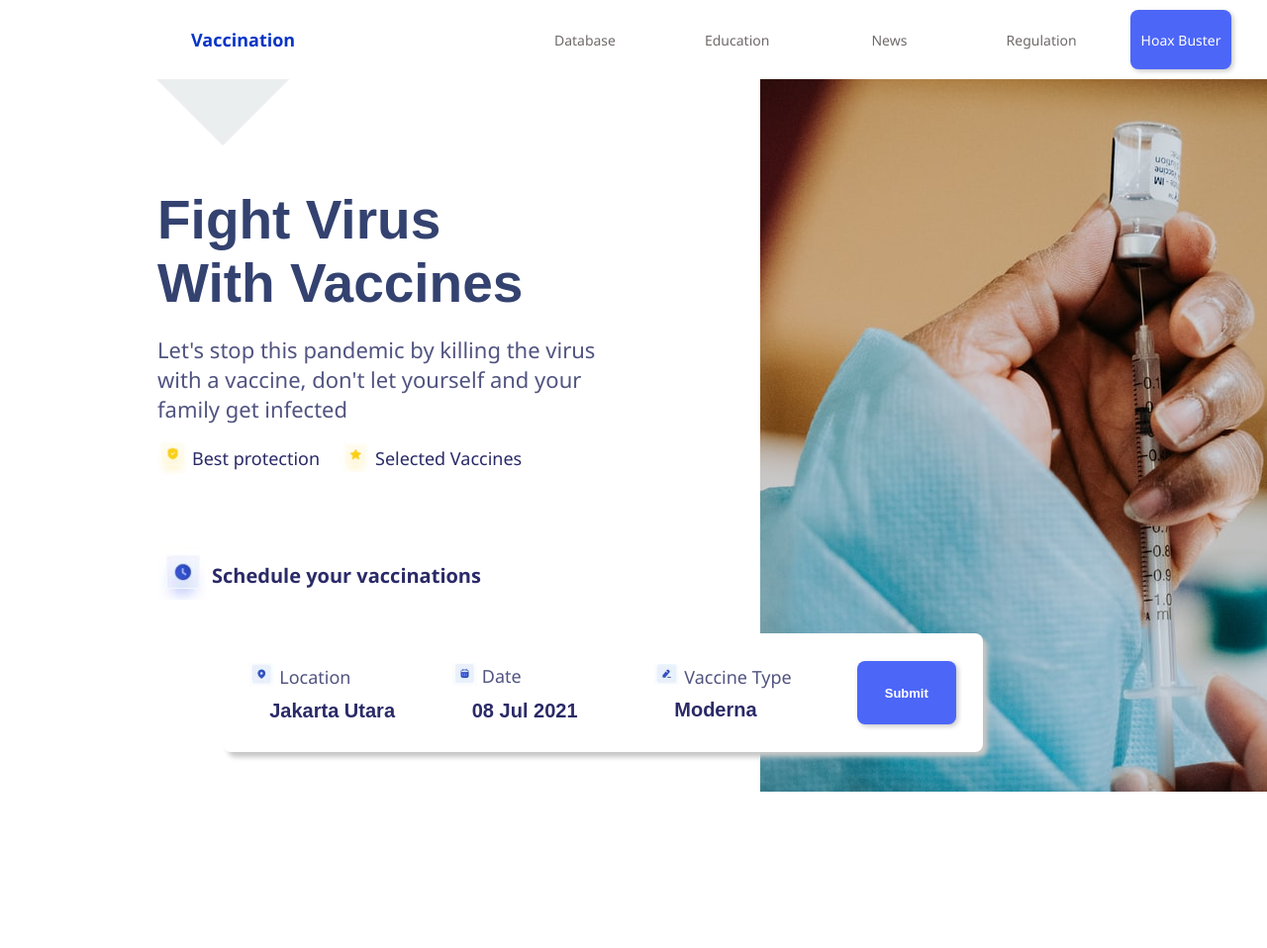
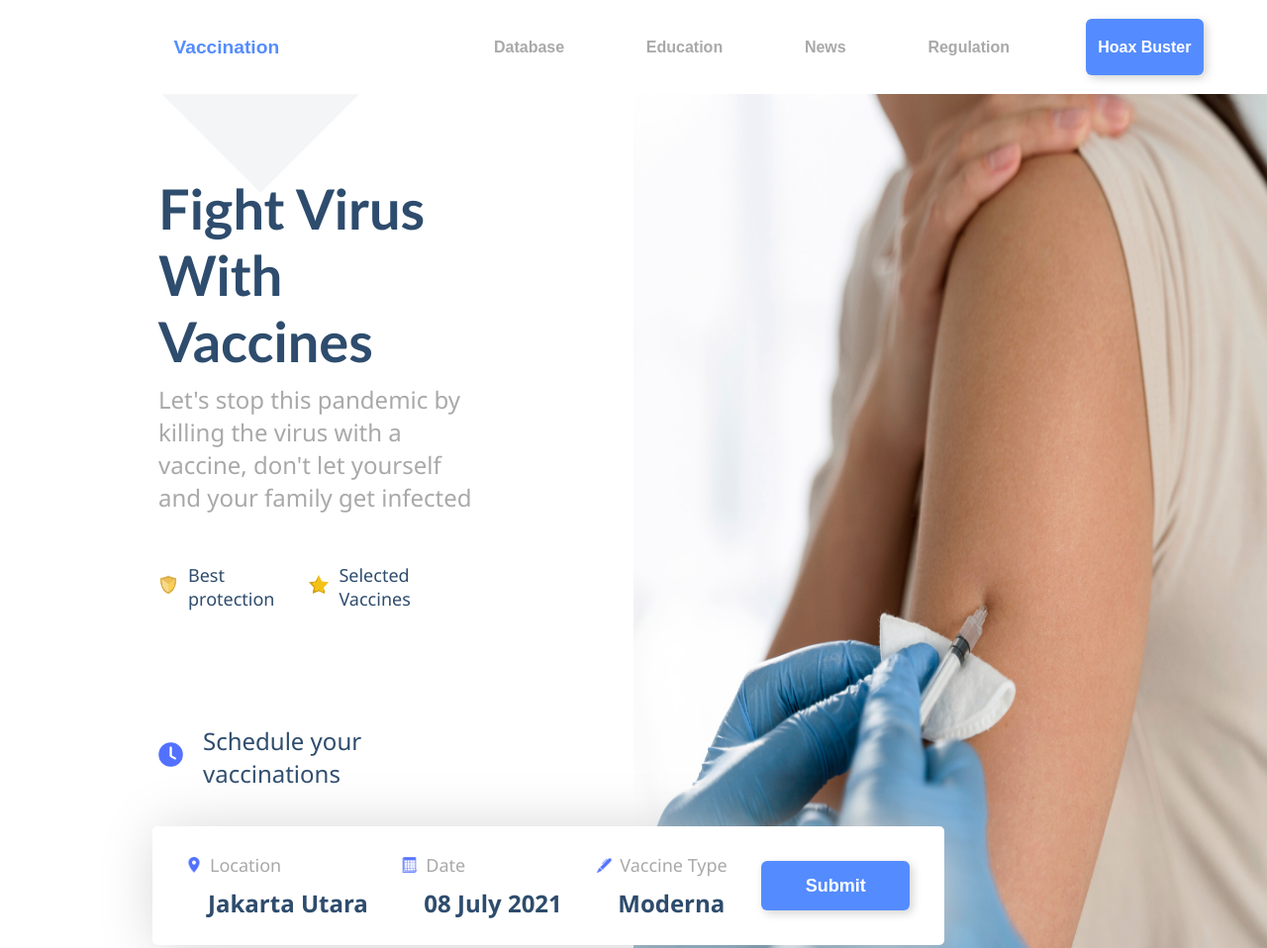
Before and after one commit to GiulianaIslas/VaccineSite, a plain HTML site: page index.html in a window 1280 px wide. Shown: the top 958 px of the page at 99% size. Before the commit the page ends 800 px from the top, so only its background shows below. Drawn offline with Linux system fonts and the light colour scheme.

Commit message:
Add files via upload

```diff
--- a/index.html
+++ b/index.html
@@ -7,79 +7,61 @@
 
 <body>
     <div class="menu">
-        <div class="menu-left">
-            <div>
-                <button class="menu-box-left">Vaccination</button>
-            </div>
+        <div menu >
+            <button class="menu-left-button" >Vaccination</button>
         </div>
         <div class="menu-right">
-            <div >
-                <button class="menu-box">Database</button>
-            </div>
-            <div>
-                <button class="menu-box">Education</button>
-            </div>
-            <div>
-                <button class="menu-box">News</button>
-            </div>
-            <div>
-                <button class="menu-box">Regulation</button>
-            </div>
-            <div>
-                <button class="menu-box-blue">Hoax Buster</button>
-            </div>
+            <button class="menu-right-button" >Database</button>
+            <button class="menu-right-button" >Education</button>
+            <button class="menu-right-button" >News</button>
+            <button class="menu-right-button" >Regulation</button>
+            <button class="menu-right-button-blue" >Hoax Buster</button>
         </div>
     </div>
     <div class="page1">
         <div class="page1-text">
-            <div class="page1-text-title">
-                <div class="page1-text-title-div">Fight Virus</div>
-                <div class="page1-text-title-div">With Vaccines</div>
+            <div class="page1-title">Fight Virus With Vaccines</div>
+            <div class="p">Let's stop this pandemic by killing the virus with
+                a vaccine, don't let yourself and your family get infected
             </div>
-            <div class="page1-text-p">
-                Let's stop this pandemic by killing the virus
-                with a vaccine, don't let yourself and your
-                family get infected
+            <div class="page1-vignettes">
+                <div><img class="page1-vignettes-img" src="iconoEscudo.png"></div>
+                <div class="page1-vignettes-p">Best protection</div>
+                <div><img class="page1-vignettes-img" src="iconoEstrella.png"></div>
+                <div class="page1-vignettes-p">Selected Vaccines</div>
             </div>
-            <div class="page1-text-vignetes">
-                <div><img class="page1-text-vignetes-img" src="icono1.JPG"></div>
-                <div class="page1-text-vignetes-div">Best protection</div>
-                <div><img class="page1-text-vignetes-img" src="icono2.JPG"></div>
-                <div class="page1-text-vignetes-div">Selected Vaccines</div>
-            </div>
-            <div class="page1-text-vignetes2">
-                <div><img class="page1-text-vignetes2-img" src="icono3.JPG"></div>
-                <div class="page1-text-vignetes2-div">Schedule your vaccinations</div>
+            <div class="page1-vignettes">
+                <div><img class="page1-vignettes2-img" src="iconoReloj.png"></div>
+                <div class="page1-vignettes2-p">Schedule your vaccinations</div>
             </div>
         </div>
-        <div class="img-vacuna"></div>
+        <div class="page1-right">
+           <img class="page1-img" src="vaccineImg.jpg">
+        </div>
     </div>
-    <div class="form">
+    <div class="page1-form">
         <div class="form-column">
-            <div class="form-column-title">
-                <div><img class="form-column-title-img"
-                    src="iconoForm1.JPG"></div>
-                <div class="form-column-title-div">Location</div>
+            <div class="form-column-header">
+                <img class="form-column-img"src="iconoUbicacion.png">
+                <div class="form-title">Location</div>
             </div>
-            <div class="form-column-div">Jakarta Utara</div>
+            <div class="form-p">Jakarta Utara</div>
         </div>
         <div class="form-column">
-            <div class="form-column-title">
-                <div><img class="form-column-title-img"
-                    src="iconoForm2.JPG"></div>
-                <div class="form-column-title-div">Date</div>
+            <div class="form-column-header">
+                <img class="form-column-img"src="iconoCalendario.png">
+                <div class="form-title">Date</div>
             </div>
-            <div class="form-column-div">08 Jul 2021</div>
+            <div class="form-p">08 July 2021</div>
         </div>
         <div class="form-column">
-            <div class="form-column-title">
-                <div><img class="form-column-title-img"
-                    src="iconoForm3.JPG"></div>
-                <div class="form-column-title-div">Vaccine Type</div>
+            <div class="form-column-header">
+                <img class="form-column-img"src="iconoPluma.png">
+                <div class="form-title">Vaccine Type</div>
             </div>
-            <div class="form-column-div">Moderna</div>
+            <div class="form-p">Moderna</div>
         </div>
-        <div><button class="form-button"type="submit">Submit</button></div>
+        <div><button class="form-submit" type="submit">Submit</button> </div>
     </div>
 </body>
 
--- a/style.css
+++ b/style.css
@@ -1,213 +1,175 @@
-*{
-    box-sizing: border-box;
+body{
+    min-width: 1100px;
     margin: 0;
+    font-family: 'Segoe UI', Tahoma, Geneva, Verdana, sans-serif;
+
+}
+button{
+    border: none;
+    cursor: pointer;
+    border-radius: 6px;
 }
 .menu{
     display: flex;
+    justify-content: space-evenly;
+    align-items: center;
+    text-align: center;
+    width: 100%;
+    height: 95px;
+}
+.menu-left-button{
+    width: 400px;
     background-color: white;
-    flex-flow: row;
-    height: 10vh;
-}
-.menu-left{
-    display: flex;
-    width: 38vw;
-    justify-content: center;
-    flex-flow: row;
-    margin: 10px;
+    color: #548CFF;
+    font-size: larger;
+    font-weight: bolder;
 }
 .menu-right{
     display: flex;
-    justify-content: space-evenly;
-    flex-flow: row;
-    width:62vw;
-    margin: 10px;
-
+    justify-content: space-around;
+    width: 62%;
+    height: 100%;
+    align-items: center;
 }
-.menu-box-left{
+.menu-right-button{
     background-color: white;
-    color: rgb(7, 52, 199);
-    border: none;
-    cursor: pointer;
-    width: 35vw;
-    height: 100%;
-    font-size: large;
-    font-weight: 700;
-    font-family:'Segoe UI', Tahoma, Geneva, Verdana, sans-serif;
+    color: darkgrey;
+    font-size: medium;
+    font-weight: 550;
 }
-.menu-box{
-    background-color: white;
-    color: rgb(112, 106, 106);
-    border: none;
-    cursor: pointer;
-    width: 10vw;
-    height: 100%;
-    font-size: 14px;
-    font-weight: 500;
-    font-family:'Segoe UI', Tahoma, Geneva, Verdana, sans-serif;
-}
-.menu-box-blue{
-    background-color: rgb(76, 102, 248);
+.menu-right-button-blue{
+    background-color: #548CFF;
     color: white;
-    border: none;
-    border-radius: 8px;
-    cursor: pointer;
-    width: 8vw;
-    height: 100%;
-    font-size: 14px;
-    font-weight: 500;
-    font-family:'Segoe UI', Tahoma, Geneva, Verdana, sans-serif;
-    box-shadow: 2px 2px 5px #c7c7c7;
-
+    width: 15%;
+    height: 60%;
+    font-size: medium;
+    font-weight: bold;
+    box-shadow: 3px 3px 10px lightgrey;
 }
 .page1{
-    background-image: url("fondoPage1.png");
     display: flex;
-    background-color: white;
-    flex-flow: row;
-    justify-content: space-around;
-    align-items: center;
+    justify-content: space-between;
+    width: 100vw;
     height: 90vh;
-    width: auto;
+    min-width: 1000px;
+    min-height: 900px;
 }
 .page1-text{
     display: flex;
-    flex-flow: column;
-    width: 60vw;
-    height: 90vh;
+    flex-flow:column;
     justify-content: center;
     align-items: center;
+    text-align: left;
+    font-family: 'Segoe UI', Tahoma, Geneva, Verdana, sans-serif;
+    color: #2E4C6D;
+    width: 50%;
+    height: 100%;
+    background-image: url("fondoPage1text.png");
+    z-index: -1;
 
 }
-.page1-text-title{
-    width: fit-content;
-    text-align: left;
-    margin-bottom: 5px;
-
+.page1-title{
+    width:50%;
+    height: 20%;
+    font-family: Calibri;
+    font-size: 7vh;
+    font-weight: bold;
+    color: #2E4C6D;
+    margin-bottom: 30px;
 }
-.page1-text-title-div{
-    font-size:55px;
-    width: 450px;
-    text-align: left;
-    font-weight: bolder;
-    color: rgb(52, 66, 112);
-    font-family: sans-serif;
+.p{
+    font-size: x-large;
+    color: darkgrey;
+    font-weight: 450;
+    width: 50%;
+    margin-bottom: 50px;
 }
-.page1-text-p{
-    text-align: left;
-    font-size: 22px;
-    width: 450px;
-    text-align: left;
-    margin: 15px;
-    color: rgb(81, 84, 128);
-    font-weight: 200;
-    font-family:'Segoe UI', Tahoma, Geneva, Verdana, sans-serif;
-}
-.page1-text-vignetes{
+.page1-vignettes{
     display: flex;
-    flex-flow: row;
-    width: 450px;
+    width: 50%;
     justify-content: flex-start;
     align-items: center;
-    margin-bottom: 70px;
+    vertical-align: center;
+    margin-bottom: 115px;
 }
-.page1-text-vignetes-div{
-    width: 150px;
+.page1-vignettes-img{
+    height: 20px;
+    margin-right: 10px;
+}
+.page1-vignettes-p{
+    color: #2E4C6D;
+    font-weight: 500;
     font-size: large;
-    color: rgb(42, 42, 104);
+    margin-right: 20px;
+}
+.page1-vignettes2-img{
+    height: 25px;
+    margin-right: 20px;
+}
+.page1-vignettes2-p{
+    color: #2E4C6D;
     font-weight: 500;
-    font-family:'Segoe UI', Tahoma, Geneva, Verdana, sans-serif;
-
+    font-size: x-large;
 }
-.page1-text-vignetes-img{
-    width: 30px;
-    margin-right: 5px;
+.page1-right{
+    width: 50%;
+    height: 100%;
+    z-index: -1;
 }
-.page1-text-vignetes2{
+.page1-img{
+    width: 100%;
+    min-width: 600px;
+    height: 100%;
+}
+.page1-form{
     display: flex;
-    flex-flow: row;
-    width: 450px;
-    justify-content: flex-start;
+    justify-content: space-evenly;
     align-items: center;
-    text-align: left;
-    margin-bottom: 80px;
-}
-.page1-text-vignetes2-img{
-    width: 50px;
-    margin-right: 5px;
-}
-.page1-text-vignetes2-div{
-    width: 400px;
-    font-size: 20px;
-    color: rgb(42, 42, 104);
-    font-weight: bolder;
-    font-weight: 625;
-    font-family:'Segoe UI', Tahoma, Geneva, Verdana, sans-serif
-}
-.img-vacuna{
-    background-image: url("vacunaFondo.JPG");
-    width: 40vw;
-    height: 90vh;
-}
-.form{
-    position: absolute;
+    height: 15vh;
+    min-height: 65px;
+    min-width: 800px;
+    width: 55vw;
+    margin-top: -20vh;
+    margin-left: 12vw;
     background-color: white;
-    display: flex;
-    width: 60vw;
-    height: 15vh;
-    flex-direction: row;
-    box-shadow: 5px 5px 5px #c7c7c7;
-    border-radius: 8px;
-    margin-top: -20vh;
-    margin-left: 225px;
-    z-index: 2;
-    justify-content: space-around;
-    align-items: center;
+    border-radius: 5px;
+    box-shadow: 5px 5px 60px lightgrey;
 }
 .form-column{
     display: flex;
-    flex-direction: column;
+    flex-flow: column;
     justify-content: center;
-    width: 150px;
+    text-align: left;
+    align-items: flex-start;
 }
-
-.form-column-title{
+.form-column-header{
     display: flex;
-    flex-direction: row;
     justify-content: flex-start;
     align-items: center;
-    margin-bottom: 10px;
-
+    vertical-align: center;
 }
-.form-column-title-img{
-    width: 25px;
+.form-column-img{
+    height: 16px;
+    margin-right: 8px;
 }
-.form-column-title-div{
-    text-align: left;
-    font-size: 18px;
-    margin-left: 5px;
-    color: rgb(81, 84, 128);
-    font-weight: 250;
-    font-family:'Segoe UI', Tahoma, Geneva, Verdana, sans-serif;
+.form-title{
+    color: darkgrey;
+    font-size: large;
+    font-weight: 500;
 }
-.form-column-div{
-    font-size: 20px;
-    color: rgb(42, 42, 104);
-    font-weight: bolder;
-    margin-left: 20px;
-    text-align: left;
-    font-family: sans-serif;
-
+.form-p{
+    margin-top: 10px;
+    margin-left: 22px;
+    color: #2E4C6D;
+    font-size: x-large;
+    font-weight: bold;
 }
-.form-button{
-    background-color: rgb(76, 102, 248);
+.form-submit{
+    width: 150px;
+    height: 50px;
+    background-color: #548CFF;
     color: white;
-    border: none;
-    border-radius: 8px;
-    cursor: pointer;
-    height: 8vh;
-    width: 100px;
-    font-size: small;
-    font-weight: 600;
-    box-shadow: 2px 2px 5px #c7c7c7;
-
+    font-weight: bold;
+    font-size: large;
+    box-shadow: 3px 3px 10px lightgrey;
 }
```
Also changed, not shown: fondoPage1text.png (added), iconoCalendario.png (added), iconoEscudo.png (added), iconoEstrella.png (added), iconoPluma.png (added), iconoReloj.png (added), iconoUbicacion.png (added), vaccineImg.jpg (added).
